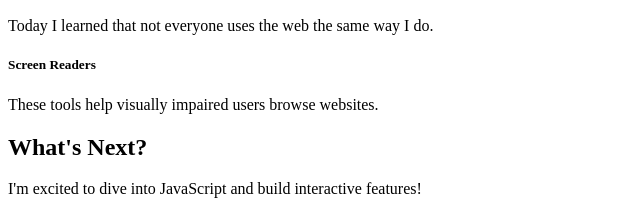
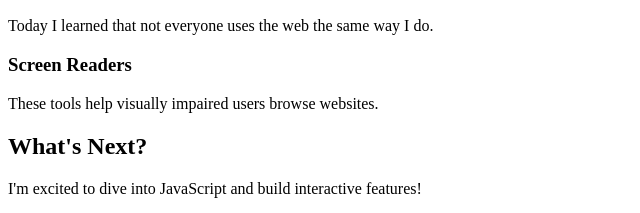
Before and after one commit to mohamed-abdina/Camperbot-, a plain HTML site: page index.html in a window 1280 px wide. Shown: the part 470-683 px from the top of the page, 0-640 px from the left. Drawn offline with Linux system fonts and the light colour scheme.

Commit message:
Update Screen Readers heading from h5 to h3

```diff
--- a/index.html
+++ b/index.html
@@ -28,7 +28,7 @@
     <h2 id="post2">Accessibility Matters</h2>
     <p>Today I learned that not everyone uses the web the same way I do.</p>
 
-    <h5>Screen Readers</h5>
+    <h3>Screen Readers</h3>
     <p>These tools help visually impaired users browse websites.</p>
   </div>
 
```
